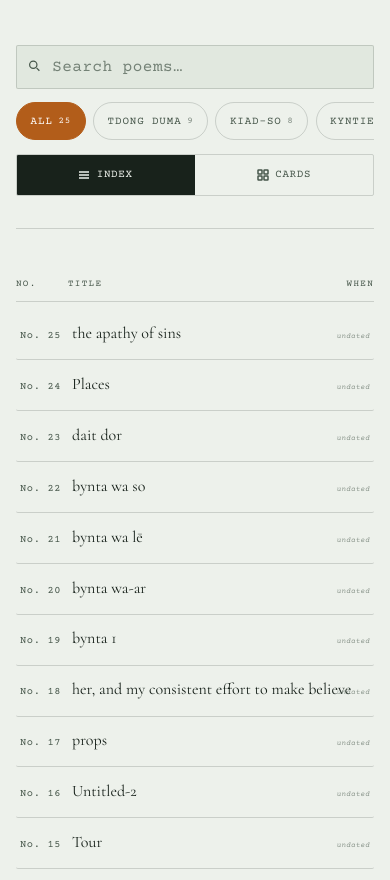
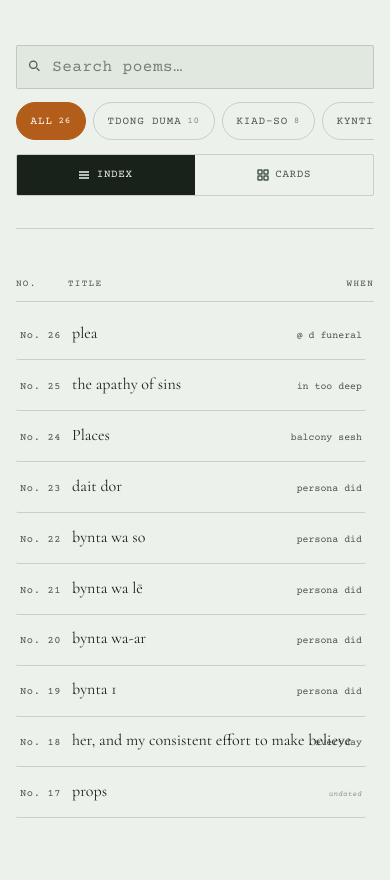
Before and after one commit to joa111/sur-lyng-a, a plain HTML site: page index.html in a window 390 px wide. Shown: the part 1112-1992 px from the top of the page. Drawn offline with nearby package versions, Linux system fonts and the light colour scheme.

Commit message:
add poem

```diff
--- a/poems.js
+++ b/poems.js
@@ -31,11 +31,47 @@ const THEME_GLOSS = {
 // date is intentionally not displayed; delete the field if you want it gone from the public repo
 const POEMS = [
   {
+    id: 26,
+    catalogNumber: "No. 26",
+    title: "plea",
+    date: "November 2026",
+    when: "@ d funeral",
+    theme: "tdong duma",
+    featured: true,
+    epigraph: null,
+    body: `I'm not good as I should be,
+I'm no better than what could be;
+Take my hand... whisper to me.
+Lord I need Your strength in me.
+
+Yes, I want to do what's right;
+Failing often, try as I might.
+Yes, I want to walk in the light,
+be with You when my soul takes flight.
+
+Temptations abound,
+enticing me to turn around.
+Tug of war pins me down,
+need Your strength, stand my ground.
+Up, down, left or right?
+Lead me on the path that's right.
+Spirit willing... flesh weak...
+Your strength therefore ever seek.
+
+For I'm not good as I should be,
+I'm no better than what could be,
+Please take my hand, whisper to me,
+Lord I need Your strength in me.`,
+    marginNote: "flawed yet undaunted to own.",
+    readingTime: "1 min"
+  },
+
+  {
     id: 25,
     catalogNumber: "No. 25",
     title: "the apathy of sins",
     date: "October 2026",
-    when: null,
+    when: "in too deep",
     theme: "tdong duma",
     featured: true,
     epigraph: null,
@@ -76,7 +112,7 @@ but from numbness.`,
     catalogNumber: "No. 24",
     title: "Places",
     date: "August 2026",
-    when: null,
+    when: "balcony sesh",
     theme: "kiad-so",
     featured: false,
     epigraph: null,
@@ -105,7 +141,7 @@ they all breathe her name.`,
     catalogNumber: "No. 23",
     title: "dait dor",
     date: "July 2026",
-    when: null,
+    when: "persona did",
     theme: "kyntien wym lait",
     featured: false,
     epigraph: null,
@@ -114,7 +150,7 @@ wa mih na u nud. Ong oa boi da biej
 da leh ka bih ka sma iong ka. Him oa da u siej
 te sieh oa ha u nud.`,
     marginNote: null,
-    readingTime: "2 min"
+    readingTime: ">1 min"
   },
 
   {
@@ -122,7 +158,7 @@ te sieh oa ha u nud.`,
     catalogNumber: "No. 22",
     title: "bynta wa so",
     date: "July 2026",
-    when: null,
+    when: "persona did",
     theme: "kyntien wym lait",
     featured: false,
     epigraph: null,
@@ -142,7 +178,7 @@ Wan oa heini u pyndep ia i jingthmu iong U, te man i ite u wow pynio oa ia U.
 A wa na jrong, lynter u man oa u bru wym hun hei ni i thuh ia i jingtip.
 Chihajar ngooh.`,
     marginNote: "Continuing the Pnar series.",
-    readingTime: "2 min"
+    readingTime: "1 min"
   },
 
   {
@@ -150,7 +186,7 @@ Chihajar ngooh.`,
     catalogNumber: "No. 21",
     title: "bynta wa lē",
     date: "July 2026",
-    when: null,
+    when: "persona did",
     theme: "kyntien wym lait",
     featured: false,
     epigraph: null,
@@ -164,7 +200,7 @@ dap ko u snem rupa.
 toh lah wei man i por wa sniawbha,
 nga leh kwah oa u lai pynsawa.`,
     marginNote: "Continuing the Pnar series.",
-    readingTime: "2 min"
+    readingTime: ">1 min"
   },
 
   {
@@ -172,7 +208,7 @@ nga leh kwah oa u lai pynsawa.`,
     catalogNumber: "No. 20",
     title: "bynta wa-ar",
     date: "July 2026",
-    when: null,
+    when: "persona did",
     theme: "kyntien wym lait",
     featured: false,
     epigraph: null,
@@ -202,7 +238,7 @@ iei kam iei kamai u ioh ja.
 
 kyrwoh na dohnud.`,
     marginNote: "Continuing the Pnar series.",
-    readingTime: "2 min"
+    readingTime: "1 min"
   },
 
   {
@@ -210,7 +246,7 @@ kyrwoh na dohnud.`,
     catalogNumber: "No. 19",
     title: "bynta 1",
     date: "July 2026",
-    when: null,
+    when: "persona did",
     theme: "kyntien wym lait",
     featured: false,
     epigraph: null,
@@ -224,7 +260,7 @@ ha waroh ki jingkwah wei jingthrang wa bha iong nga
 heini kbai joor oa kat wa ye ki bor
 ryngkat wei jingkmen wa thaba wa phyrnai`,
     marginNote: "The first part of a series written in Pnar.",
-    readingTime: "2 min"
+    readingTime: ">1 min"
   },
 
   {
@@ -232,14 +268,14 @@ ryngkat wei jingkmen wa thaba wa phyrnai`,
     catalogNumber: "No. 18",
     title: "her, and my consistent effort to make believe",
     date: "March 2026",
-    when: null,
+    when: "everyday",
     theme: "kiad-so",
     featured: false,
     epigraph: null,
     body: `i love my dawgs.
 thank u, the end.`,
     marginNote: "Love as routine, not fireworks.",
-    readingTime: "2 min"
+    readingTime: "infinity"
   },
 
   {
@@ -269,7 +305,7 @@ kiss of life.
 
 feels surreal i can still feel the touch of your hair.`,
     marginNote: "What if I told you I loved you?",
-    readingTime: "1 min"
+    readingTime: ">1 min but i wish it never ended"
   },
 
   {
@@ -296,7 +332,7 @@ to this monotonous, guilty pleaded free,
 well groomed, suit and a tie, 9-5 spree.
 We move along. Just to prolong, of what can be born, in this unfaithful dorm, the beautiful storm of whom we might encounter.`,
     marginNote: "I think its time i found a new hobby other than smoking, any suggestions?",
-    readingTime: "2 min"
+    readingTime: "1 min"
   },
 
   {
@@ -304,7 +340,7 @@ We move along. Just to prolong, of what can be born, in this unfaithful dorm, th
     catalogNumber: "No. 15",
     title: "Tour",
     date: "September 2025",
-    when: null,
+    when: "tip?",
     theme: "tdong duma",
     featured: false,
     epigraph: {
@@ -366,7 +402,7 @@ a non believer of your love.`,
     catalogNumber: "No. 13",
     title: "Untitled-1",
     date: "February 2025",
-    when: null,
+    when: "everyday",
     theme: "tdong duma",
     featured: false,
     epigraph: null,
@@ -374,7 +410,7 @@ a non believer of your love.`,
 
 What remains when nobody's looking?`,
     marginNote: "Two questions, no answers.",
-    readingTime: "1 min"
+    readingTime: ">1 min"
   },
 
   {
@@ -382,7 +418,7 @@ What remains when nobody's looking?`,
     catalogNumber: "No. 12",
     title: "Fiery, Starry, January",
     date: "January 2025",
-    when: null,
+    when: "ciggerate break",
     theme: "tdong duma",
     featured: false,
     epigraph: {
@@ -415,7 +451,7 @@ ready for marvellous heights.
 Dreams;
 taste like sweet cream`,
     marginNote: "Jupiter is prominently visible tonight, a dim light tho.",
-    readingTime: "2 min"
+    readingTime: "1 min"
   },
 
   {
@@ -472,7 +508,7 @@ but remember everything and nothing, gently.`,
     catalogNumber: "No. 09",
     title: "Ordinary",
     date: "December 2024",
-    when: null,
+    when: "at work",
     theme: "kiad-so",
     featured: false,
     epigraph: null,
@@ -491,7 +527,7 @@ But now everything, if nothing, is more than a mere play.`,
     catalogNumber: "No. 08",
     title: "Always never there",
     date: "December 2023",
-    when: null,
+    when: "tip",
     theme: "tdong duma",
     featured: false,
     epigraph: null,
@@ -526,7 +562,7 @@ But simply where....?`,
     catalogNumber: "No. 07",
     title: "Ordinary",
     date: "August 2023",
-    when: null,
+    when: "pee  break",
     theme: "tdong duma",
     featured: false,
     epigraph: null,
@@ -557,7 +593,7 @@ Is that not enough?
 To live without the pressure of the score,
 To embrace life, wanting nothing more?`,
     marginNote: "Semester's eating me alive, so I stopped.",
-    readingTime: "3 min"
+    readingTime: "2 min"
   },
 
   {
@@ -595,7 +631,7 @@ Where does selflessness bloom, and when does it rot into emptiness?
 
 Tell me... Is meaning found, or do we carve it from the void with trembling hands`,
     marginNote: "Ironic, isn't it?",
-    readingTime: "3 min"
+    readingTime: "2 min"
   },
 
   {
@@ -603,7 +639,7 @@ Tell me... Is meaning found, or do we carve it from the void with trembling hand
     catalogNumber: "No. 05",
     title: "organs dysfunction",
     date: "December 2021",
-    when: null,
+    when: "prolly '22",
     theme: "kiad-so",
     featured: false,
     epigraph: null,
@@ -659,7 +695,7 @@ But it resonates like a chaotic wave.
 A need to face it now....what a pity.
 Embrace truth's call, i shall put it to the grave.`,
     marginNote: "I ran off, and until now i still wonder what would have happened if i hadn't.",
-    readingTime: "2 min"
+    readingTime: "1 min"
   },
 
   {
@@ -690,7 +726,7 @@ How long is the wait?
 Time and space is all but a bait,
 to this uncalculated mystery.`,
     marginNote: "Some people feel close enough to touch and still completely out of reach.",
-    readingTime: "2 min"
+    readingTime: "1 min"
   },
 
   {
@@ -698,7 +734,7 @@ to this uncalculated mystery.`,
     catalogNumber: "No. 02",
     title: "UNIVERSE",
     date: "January 2021",
-    when: null,
+    when: "love drunk",
     theme: "kiad-so",
     featured: false,
     epigraph: {
@@ -718,7 +754,7 @@ For i am
 positively looking forward to the next day
 when I can see you again`,
     marginNote: "Written in 2021, less do we know about Covid.",
-    readingTime: "2 min"
+    readingTime: "1 min"
   },
 
   {
@@ -726,7 +762,7 @@ when I can see you again`,
     catalogNumber: "No. 01",
     title: "Yin & Yang",
     date: "August 2020",
-    when: null,
+    when: "spring of 21",
     theme: "Mei Ram-ew",
     featured: false,
     epigraph: null,
@@ -752,7 +788,7 @@ Your presence is magical.
 You may be violent
 But you are inevitably essential.`,
     marginNote: "Written in the spring of 2020, after my classes were cancelled.",
-    readingTime: "2 min"
+    readingTime: "1 min"
   },
 ];
 
--- a/styles.css
+++ b/styles.css
@@ -877,6 +877,34 @@ img { max-width: 100%; display: block; }
 }
 .toc-view.active { display: block; }
 
+/* Scrollable container for TOC with custom scrollbar */
+#toc-body {
+  max-height: 520px;
+  overflow-y: auto;
+  overflow-x: hidden;
+  padding-right: 0.5rem;
+  scrollbar-width: thin;
+  scrollbar-color: var(--border-double) transparent;
+}
+
+#toc-body::-webkit-scrollbar {
+  width: 5px;
+}
+
+#toc-body::-webkit-scrollbar-track {
+  background: transparent;
+}
+
+#toc-body::-webkit-scrollbar-thumb {
+  background: var(--border-double);
+  border-radius: var(--radius-sm);
+  transition: background var(--transition-fast);
+}
+
+#toc-body::-webkit-scrollbar-thumb:hover {
+  background: var(--accent-primary);
+}
+
 .toc-header {
   display: grid;
   grid-template-columns: 60px 1fr auto 120px;
@@ -1002,6 +1030,32 @@ img { max-width: 100%; display: block; }
   display: grid;
   grid-template-columns: repeat(auto-fill, minmax(280px, 1fr));
   gap: var(--spacing-lg);
+  max-height: 580px;
+  overflow-y: auto;
+  overflow-x: hidden;
+  padding-right: 0.5rem;
+  padding-bottom: 0.5rem;
+  padding-top: 2px;
+  scrollbar-width: thin;
+  scrollbar-color: var(--border-double) transparent;
+}
+
+.grid-view.active::-webkit-scrollbar {
+  width: 5px;
+}
+
+.grid-view.active::-webkit-scrollbar-track {
+  background: transparent;
+}
+
+.grid-view.active::-webkit-scrollbar-thumb {
+  background: var(--border-double);
+  border-radius: var(--radius-sm);
+  transition: background var(--transition-fast);
+}
+
+.grid-view.active::-webkit-scrollbar-thumb:hover {
+  background: var(--accent-primary);
 }
 
 .poem-card {
@@ -1901,6 +1955,7 @@ pre.reader-poem-body {
   .grid-view.active {
     grid-template-columns: 1fr;
     gap: var(--spacing-md);
+    max-height: 500px;
   }
 
   .about-inner {
```
